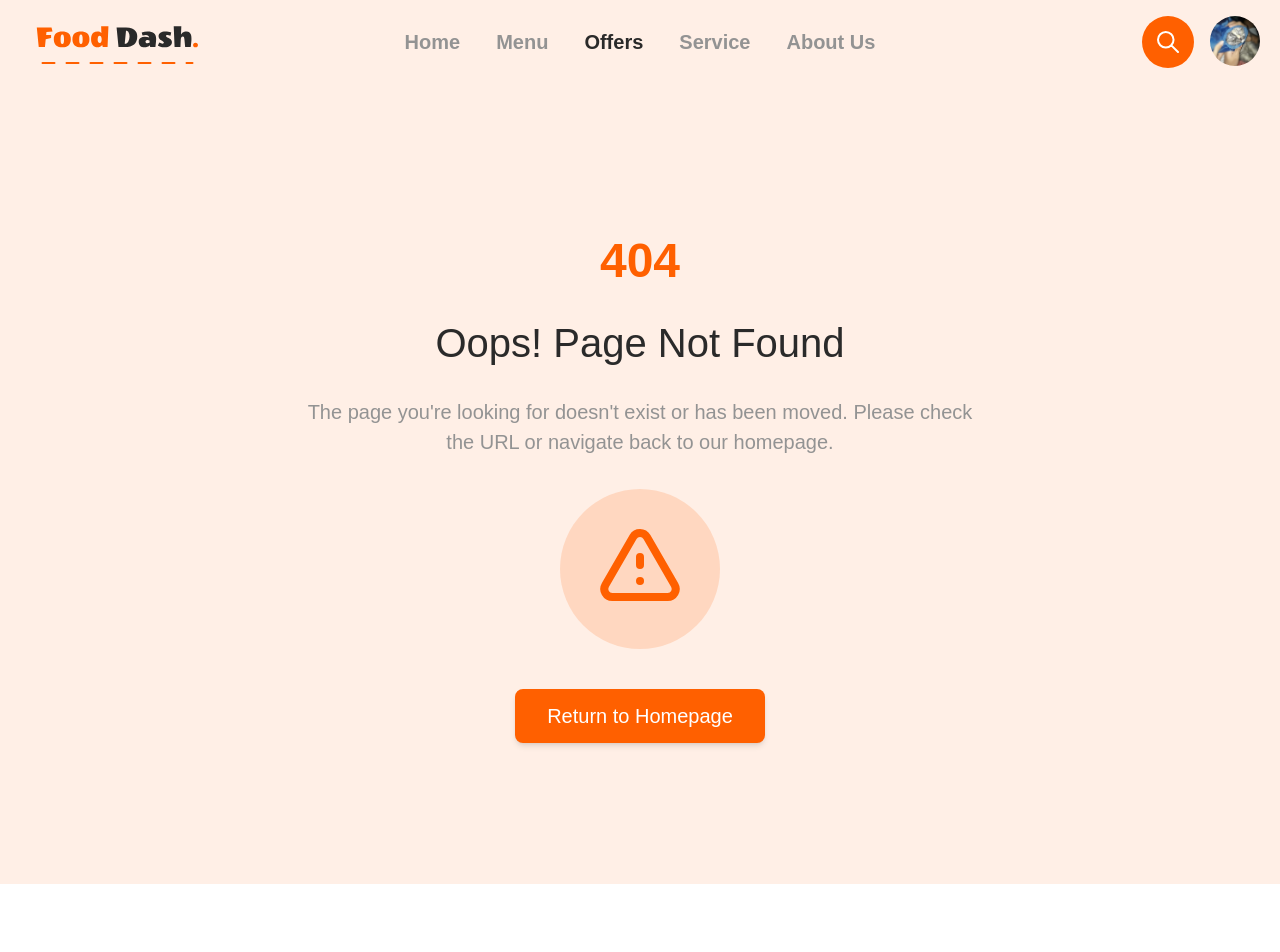
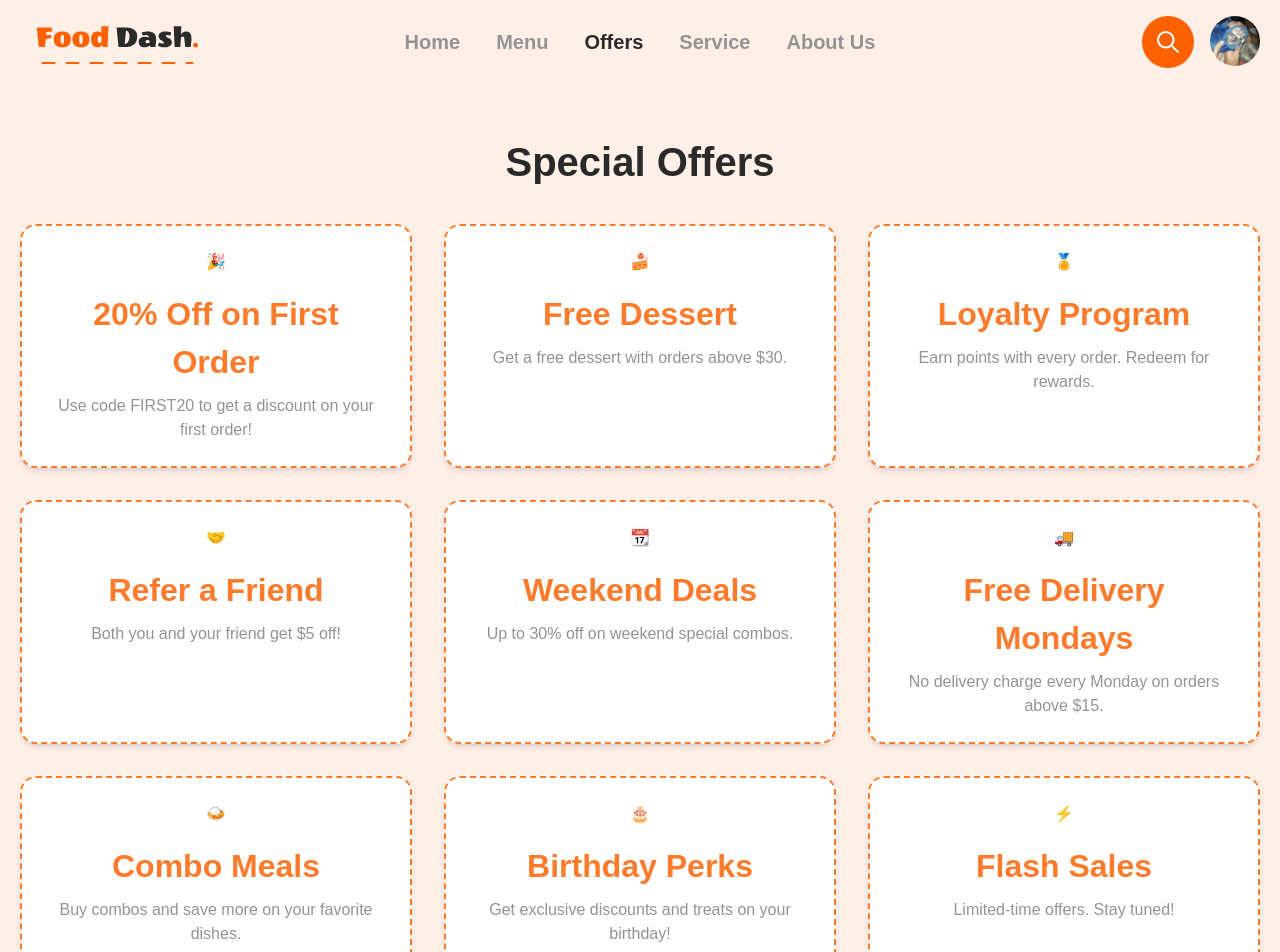
Before and after one commit to Shenoda7/FoodDash, a React (Vite) app: page /offers in a window 1280 px wide. Before the commit this address had no page. Shown: the top 952 px of the page. Before the commit the page ends 884 px from the top, so only its background shows below. Built offline with nearby package versions, Linux system fonts and the light colour scheme; the HTML template or start-up script is replaced by a standard one.

Commit message:
Added service - offers - adjusted routes

```diff
--- a/src/App.jsx
+++ b/src/App.jsx
@@ -1,13 +1,17 @@
 import Header from "./components/Header";
 import { BrowserRouter, Routes, Route } from "react-router-dom";
-import About from "./pages/About";
+import About from "./pages/AboutUs.jsx";
 import Menu from "./pages/Menu.jsx";
 import Cart from "./pages/Cart/Cart.jsx";
 import Home from "./pages/Home.jsx";
 import NotFound from "./pages/NotFound.jsx";
+import Footer from "./components/Footer.jsx";
+import Service from "./pages/Service.jsx";
+import Offers from "./pages/Offers.jsx";
 
 function App() {
   return (
+    <>
       <BrowserRouter>
         <Header />
         <Routes>
@@ -15,9 +19,13 @@ function App() {
           <Route path="/menu" element={<Menu />} />
           <Route path="/about" element={<About />} />
           <Route path="/cart" element={<Cart />} />
+          <Route path="/service" element={<Service />} />
+          <Route path="/offers" element={<Offers />} />
           <Route path="*" element={<NotFound />} />
         </Routes>
+        <Footer />
       </BrowserRouter>
+    </>
   );
 }
 
--- a/src/components/Footer.jsx
+++ b/src/components/Footer.jsx
@@ -28,7 +28,7 @@ const SITEMAP = [
   {
     title: "Menu",
     links: [
-      <Link to="/home">Home</Link>,
+      <Link to="/">Home</Link>,
       <Link to="/offers">Offers</Link>,
       <Link to="/service">Service</Link>,
       <Link to="/about-us">About Us</Link>,
--- a/src/pages/About.jsx
+++ /dev/null
@@ -1,7 +0,0 @@
-export default function About() {
-  return (
-    <>
-      <p className="text-center p-8">This is About page</p>
-    </>
-  );
-}
--- /dev/null
+++ b/src/pages/AboutUs.jsx
@@ -0,0 +1,51 @@
+import React from "react";
+
+function AboutUs() {
+  return (
+    <section className="bg-white py-16 font-lexend">
+      <div className="container max-w-4xl text-center">
+        <h2 className="text-heading-md text-orange-dark font-semibold mb-6">
+          About Us
+        </h2>
+
+        <p className="text-body-md text-grey-dark mb-6">
+          At <span className="text-orange-mid font-bold">FoodDash</span>, we
+          believe food is more than just fuel — it’s an experience, a comfort,
+          and a way to connect. That’s why we’re here to revolutionize food
+          delivery with a dash of care and a whole lot of flavor.
+        </p>
+
+        <p className="text-body-md text-grey-dark mb-6">
+          Founded by a group of foodies and tech enthusiasts, FoodDash was born
+          from the idea that great meals should be easily accessible, lightning
+          fast, and always high quality. We’ve built a platform that connects
+          local kitchens, passionate chefs, and hungry people with just a few
+          taps.
+        </p>
+
+        <p className="text-body-md text-grey-dark mb-6">
+          What makes us different? It’s our obsession with freshness, our love
+          for local flavors, and our dedication to customer happiness. Every
+          dish on our platform is crafted with care, sourced from trusted
+          partners, and delivered hot and on time. Whether it’s a busy weekday
+          lunch or a cozy weekend dinner, we’ve got your cravings covered.
+        </p>
+
+        <p className="text-body-md text-grey-dark mb-6">
+          We also care deeply about sustainability and community. That’s why we
+          use eco-friendly packaging, support local businesses, and invest in
+          reducing food waste. When you order from FoodDash, you’re not just
+          eating — you’re making a difference.
+        </p>
+
+        <p className="text-body-md text-grey-dark">
+          So go ahead, explore the menu, try something new, and let us bring a
+          little joy to your doorstep. Welcome to the FoodDash family — where
+          every meal is a celebration.
+        </p>
+      </div>
+    </section>
+  );
+}
+
+export default AboutUs;
--- a/src/pages/Home.jsx
+++ b/src/pages/Home.jsx
@@ -4,19 +4,19 @@ export default function Home() {
   return (
     <>
       <div>
-        <div class="min-h-screen flex items-center justify-evenly bg-[#ffefe8] px-10 py-16">
-          <div class="max-w-lg">
-            <h1 class="font-bold text-heading-sm">
-              <span class="text-orange-mid"> Quick</span> and
-              <span class="text-orange-mid"> Tasty</span> Food
-              <span class="text-orange-mid"> Delivered </span> with
-              <span class="text-orange-mid"> a Dash of </span> speed
+        <div className="min-h-screen flex items-center justify-evenly bg-[#ffefe8] px-10 py-16">
+          <div className="max-w-lg">
+            <h1 className="font-bold text-heading-sm">
+              <span className="text-orange-mid"> Quick</span> and
+              <span className="text-orange-mid"> Tasty</span> Food
+              <span className="text-orange-mid"> Delivered </span> with
+              <span className="text-orange-mid"> a Dash of </span> speed
             </h1>
-            <div class="mt-6 flex flex-col items-start space-y-4">
-              <button class="bg-white hover:bg-orange-mid text-black font-semibold py-3 px-12 rounded-full shadow-md transition duration-300 ease-in">
+            <div className="mt-6 flex flex-col items-start space-y-4">
+              <button className="bg-white hover:bg-orange-mid text-black font-semibold py-3 px-12 rounded-full shadow-md transition duration-300 ease-in">
                 Order Now
               </button>
-              <button class="bg-white hover:bg-orange-mid text-black font-semibold py-3 px-12 rounded-full shadow-md transition duration-300 ease-in">
+              <button className="bg-white hover:bg-orange-mid text-black font-semibold py-3 px-12 rounded-full shadow-md transition duration-300 ease-in">
                 Track Order
               </button>
             </div>
@@ -31,7 +31,6 @@ export default function Home() {
           </div>
         </div>
       </div>
-      <Footer />
     </>
   );
 }
--- /dev/null
+++ b/src/pages/Offers.jsx
@@ -0,0 +1,77 @@
+import React from "react";
+
+const offers = [
+  {
+    title: "20% Off on First Order",
+    detail: "Use code FIRST20 to get a discount on your first order!",
+    icon: "🎉",
+  },
+  {
+    title: "Free Dessert",
+    detail: "Get a free dessert with orders above $30.",
+    icon: "🍰",
+  },
+  {
+    title: "Loyalty Program",
+    detail: "Earn points with every order. Redeem for rewards.",
+    icon: "🏅",
+  },
+  {
+    title: "Refer a Friend",
+    detail: "Both you and your friend get $5 off!",
+    icon: "🤝",
+  },
+  {
+    title: "Weekend Deals",
+    detail: "Up to 30% off on weekend special combos.",
+    icon: "📆",
+  },
+  {
+    title: "Free Delivery Mondays",
+    detail: "No delivery charge every Monday on orders above $15.",
+    icon: "🚚",
+  },
+  {
+    title: "Combo Meals",
+    detail: "Buy combos and save more on your favorite dishes.",
+    icon: "🍛",
+  },
+  {
+    title: "Birthday Perks",
+    detail: "Get exclusive discounts and treats on your birthday!",
+    icon: "🎂",
+  },
+  {
+    title: "Flash Sales",
+    detail: "Limited-time offers. Stay tuned!",
+    icon: "⚡",
+  },
+];
+
+function Offers() {
+  return (
+    <section className="bg-orange-light py-12 font-lexend">
+      <div className="container">
+        <h2 className="text-heading-md text-black mb-8 text-center font-semibold">
+          Special Offers
+        </h2>
+        <div className="grid md:grid-cols-3 gap-8">
+          {offers.map((offer, index) => (
+            <div
+              key={index}
+              className="bg-white rounded-2xl shadow-md p-6 text-center hover:shadow-xl transition-shadow border-2 border-dashed border-orange-mid"
+            >
+              <div className="text-4xl mb-4">{offer.icon}</div>
+              <h3 className="text-heading-xs text-orange-mid font-semibold mb-2">
+                {offer.title}
+              </h3>
+              <p className="text-body-sm text-grey-dark">{offer.detail}</p>
+            </div>
+          ))}
+        </div>
+      </div>
+    </section>
+  );
+}
+
+export default Offers;
--- /dev/null
+++ b/src/pages/Service.jsx
@@ -0,0 +1,79 @@
+import React from "react";
+
+const services = [
+  {
+    title: "Fast Delivery",
+    description: "Get your food delivered in under 30 minutes.",
+    icon: "🚀",
+  },
+  {
+    title: "Fresh Ingredients",
+    description: "We use only the freshest local ingredients.",
+    icon: "🥦",
+  },
+  {
+    title: "24/7 Support",
+    description: "We’re here to help anytime, anywhere.",
+    icon: "📞",
+  },
+  {
+    title: "Contactless Delivery",
+    description: "Safety first! Zero-contact food handover.",
+    icon: "📦",
+  },
+  {
+    title: "Daily Specials",
+    description: "Enjoy exclusive daily meal combos.",
+    icon: "🍱",
+  },
+  {
+    title: "Order Tracking",
+    description: "Real-time tracking from kitchen to doorstep.",
+    icon: "📍",
+  },
+  {
+    title: "Custom Orders",
+    description: "Choose ingredients and make it yours.",
+    icon: "🧑‍🍳",
+  },
+  {
+    title: "Eco Packaging",
+    description: "We use biodegradable and recyclable packaging.",
+    icon: "🌱",
+  },
+  {
+    title: "Multi-Payment Options",
+    description: "Pay with card, UPI, wallet, or cash.",
+    icon: "💳",
+  },
+];
+
+function Service() {
+  return (
+    <section className="bg-orange-light py-12 font-lexend">
+      <div className="container">
+        <h2 className="text-heading-md text-black mb-8 text-center font-semibold">
+          Our Services
+        </h2>
+        <div className="grid md:grid-cols-3 gap-8">
+          {services.map((service, idx) => (
+            <div
+              key={idx}
+              className="bg-white rounded-2xl shadow-md p-6 text-center hover:shadow-xl transition-shadow border-2 border-dashed border-orange-mid"
+            >
+              <div className="text-4xl mb-4">{service.icon}</div>
+              <h3 className="text-heading-xs text-orange-mid font-semibold mb-2">
+                {service.title}
+              </h3>
+              <p className="text-body-sm text-grey-dark">
+                {service.description}
+              </p>
+            </div>
+          ))}
+        </div>
+      </div>
+    </section>
+  );
+}
+
+export default Service;
```
Lines whose indentation alone changed are shown as unchanged.
